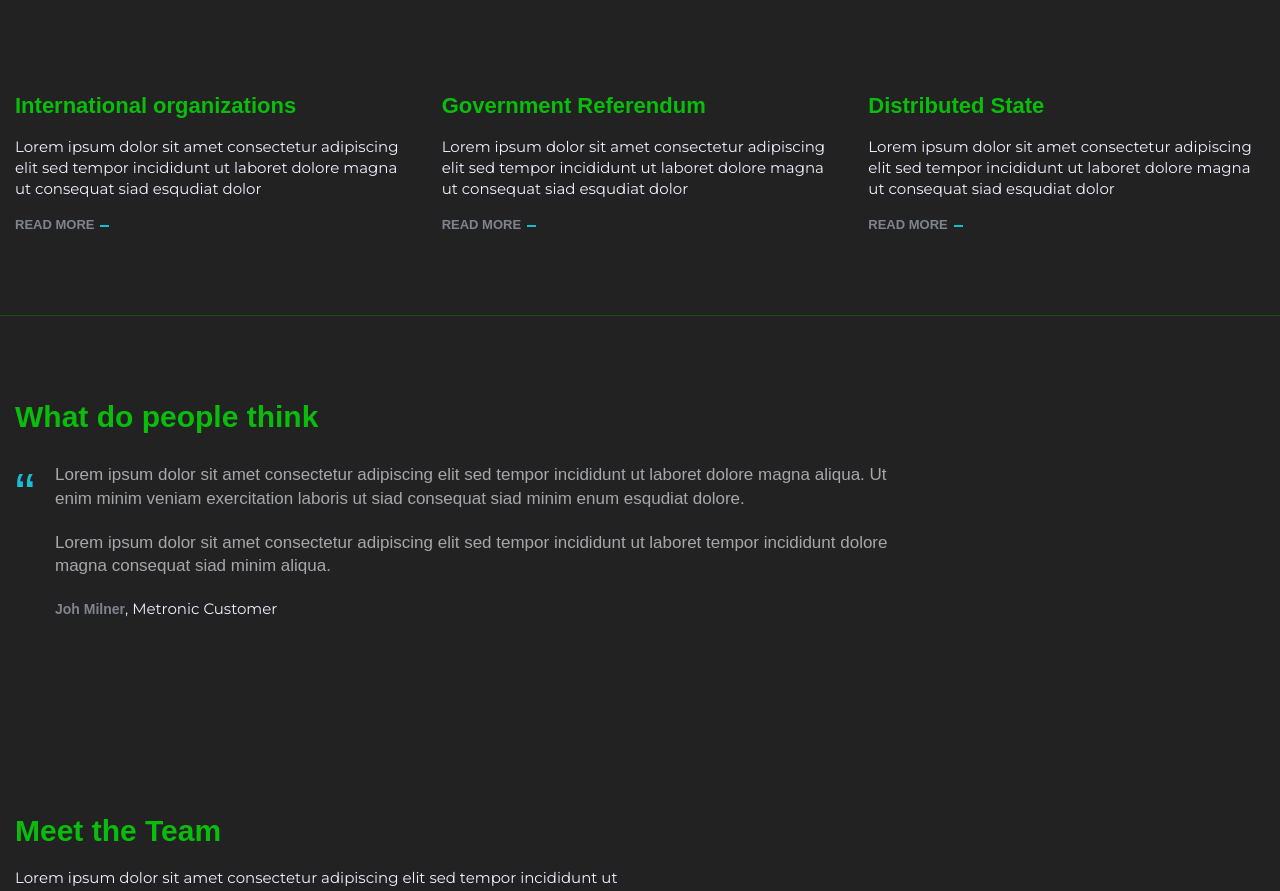
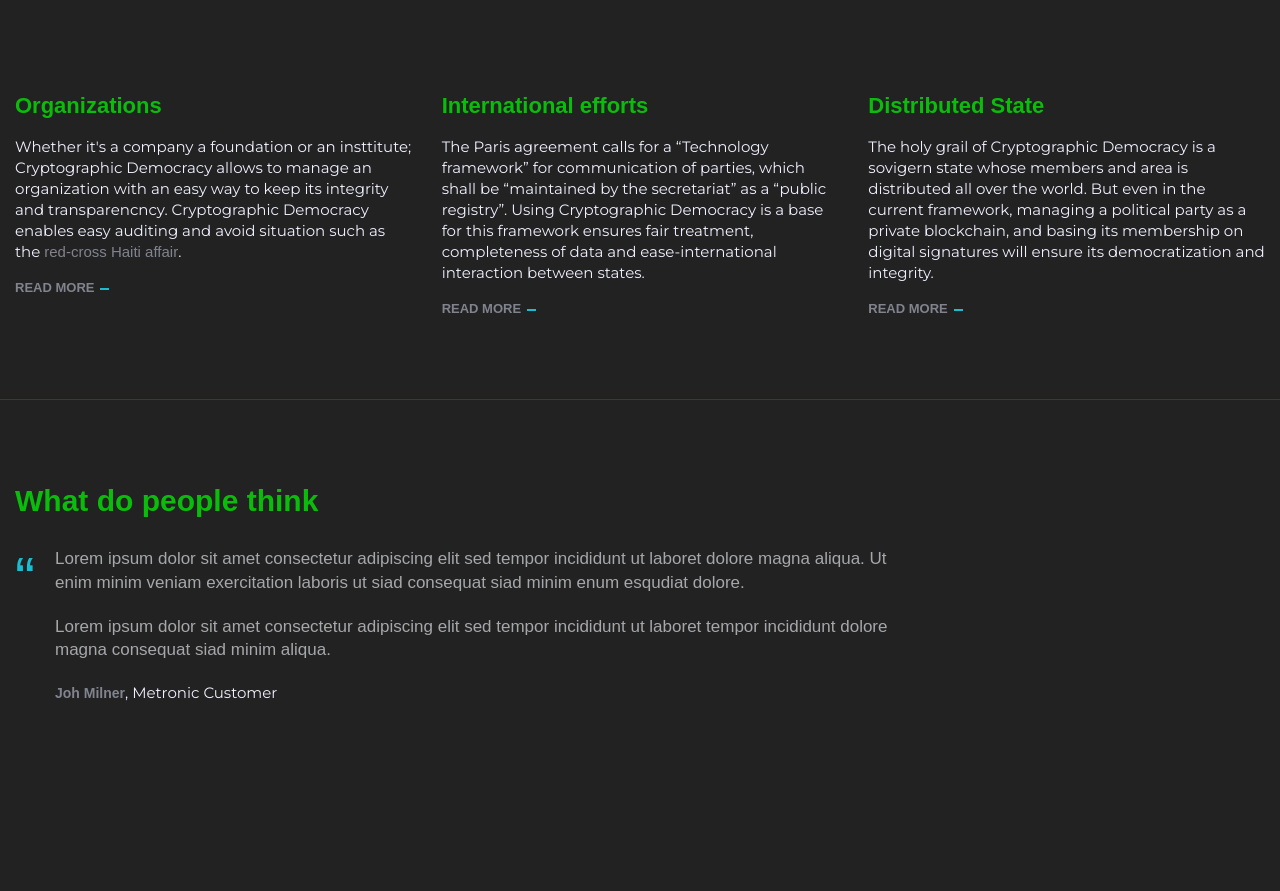
Before and after one commit to craigsailor/CD-Website, a plain HTML site: page index.html in a window 1280 px wide. Shown: the part 1095-1986 px from the top of the page. Drawn offline with nearby package versions, Linux system fonts and the light colour scheme; a script that the page names is missing; a web font is replaced by a local one.

Commit message:
add use-cases draft text

```diff
--- a/index.html
+++ b/index.html
@@ -161,22 +161,22 @@ The organization is managed as a private blockchain (a method to make decisions
                 <div class="row">
                     <div class="col-sm-4 sm-margin-b-50">
                         <div class="wow fadeInLeft" data-wow-duration=".3" data-wow-delay=".3s">
-                            <h3>International organizations</h3>
-                            <p>Lorem ipsum dolor sit amet consectetur adipiscing elit sed tempor incididunt ut laboret dolore magna ut consequat siad esqudiat dolor</p>
+                            <h3>Organizations</h3>
+                            <p>Whether it's a company a foundation or an insttitute; Cryptographic Democracy allows to manage an organization with an easy way to keep its integrity and transparencncy. Cryptographic Democracy enables easy auditing and avoid situation such as the <a href="http://www.npr.org/2015/06/03/411524156/in-search-of-the-red-cross-500-million-in-haiti-relief">red-cross Haiti affair</a>.</p>
                             <a class="link" href="#">Read More</a>
                         </div>
                     </div>
                     <div class="col-sm-4 sm-margin-b-50">
                         <div class="wow fadeInLeft" data-wow-duration=".3" data-wow-delay=".2s">
-                            <h3>Government Referendum</h3>
-                            <p>Lorem ipsum dolor sit amet consectetur adipiscing elit sed tempor incididunt ut laboret dolore magna ut consequat siad esqudiat dolor</p>
+                            <h3>International efforts</h3>
+                            <p>The Paris agreement calls for a “Technology framework” for communication of parties, which shall be “maintained  by the  secretariat” as a “public registry”. Using Cryptographic Democracy is a base for this framework ensures fair treatment, completeness of data and ease-international interaction between states.</p>
                             <a class="link" href="#">Read More</a>
                         </div>
                     </div>
                     <div class="col-sm-4">
                         <div class="wow fadeInLeft" data-wow-duration=".3" data-wow-delay=".1s">
                             <h3>Distributed State</h3>
-                            <p>Lorem ipsum dolor sit amet consectetur adipiscing elit sed tempor incididunt ut laboret dolore magna ut consequat siad esqudiat dolor</p>
+                            <p>The holy grail of Cryptographic Democracy is a sovigern state whose members and area is distributed all over the world. But even in the current framework, managing a political party as a private blockchain, and basing its membership on digital signatures will ensure its democratization and integrity.</p>
                             <a class="link" href="#">Read More</a>
                         </div>
                     </div>
```
